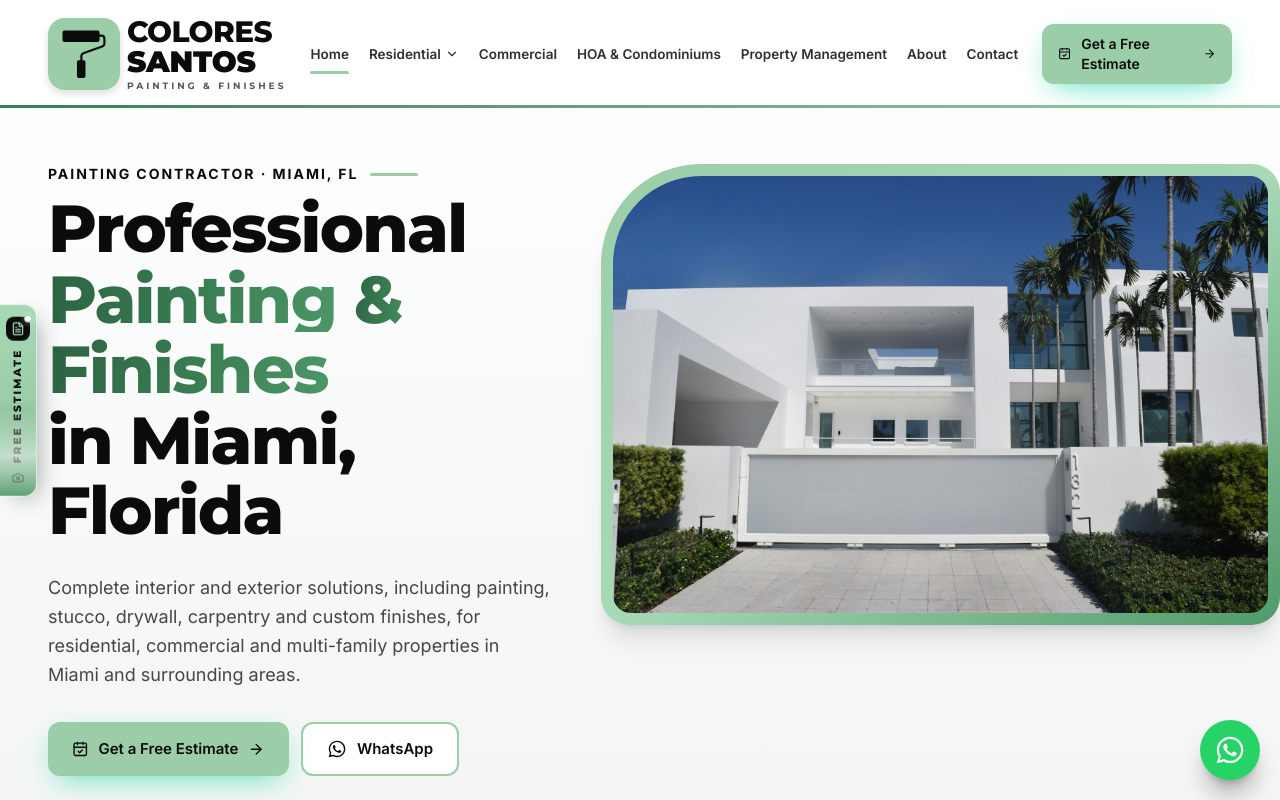
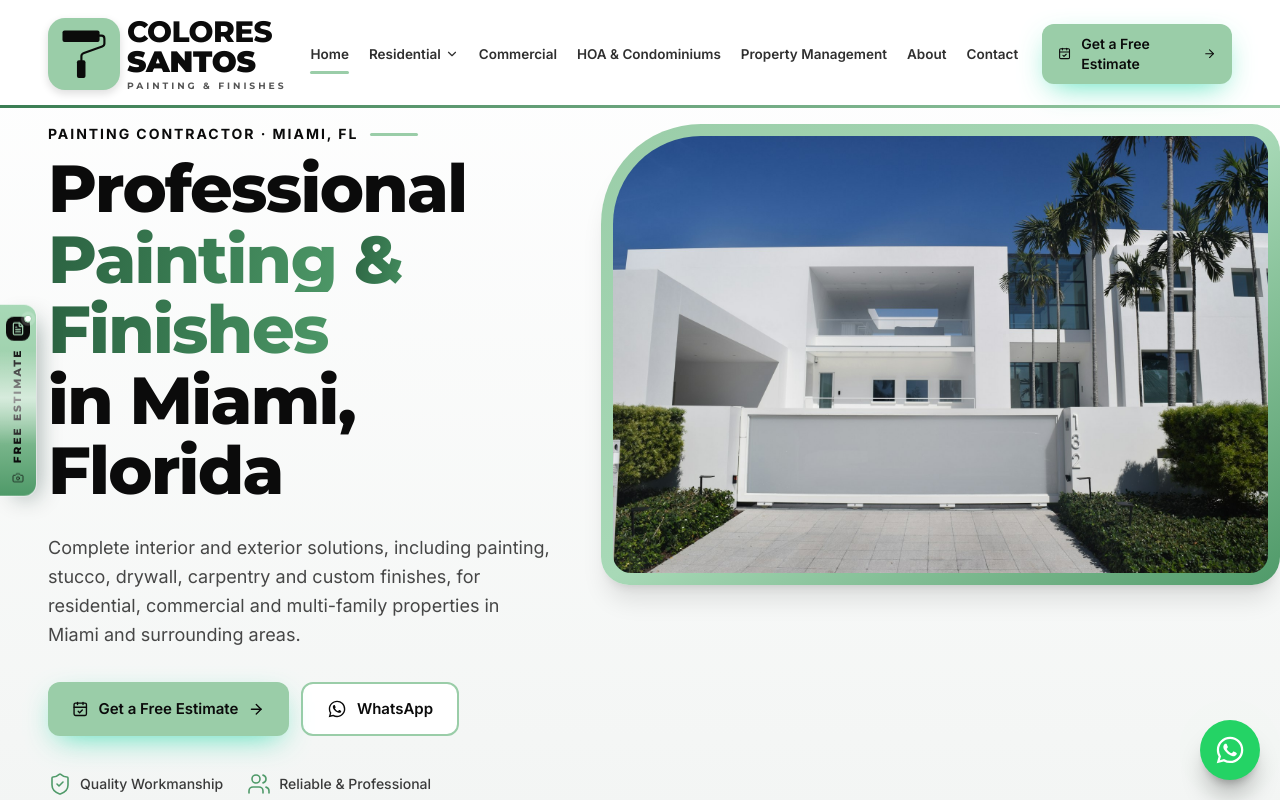
Before and after one commit to Guillemuhana/colores-santos, a React (Vite) app: page / in a window 1280 px wide. Shown: the top 800 px of the page. Built offline with nearby package versions, Linux system fonts and the light colour scheme.

Commit message:
Reduce space below header on homepage

```diff
--- a/src/components/sections.jsx
+++ b/src/components/sections.jsx
@@ -12,7 +12,7 @@ const wrap = 'mx-auto max-w-[1760px] px-5 md:px-8 xl:px-12 2xl:px-16'
 export function PageHero({ crumbs, eyebrow, title, green, intro, image, alt, children, tall = false }) {
   return (
     <section className="relative overflow-hidden bg-gradient-to-b from-white to-mist/60 pt-[92px] md:pt-[108px]">
-      <div className={`${wrap} grid items-start gap-8 py-10 lg:grid-cols-[minmax(0,1fr)_minmax(0,1.25fr)] lg:gap-12 lg:py-14 ${tall ? 'lg:min-h-[640px]' : 'lg:min-h-[560px]'}`}>
+      <div className={`${wrap} grid items-start gap-8 lg:grid-cols-[minmax(0,1fr)_minmax(0,1.25fr)] lg:gap-12 ${tall ? 'pt-4 pb-10 lg:min-h-[640px] lg:pt-4 lg:pb-14' : 'py-10 lg:min-h-[560px] lg:py-14'}`}>
         <div className="relative z-10 min-w-0">
           {crumbs && (
             <motion.nav aria-label="Breadcrumb" initial={{ opacity: 0 }} animate={{ opacity: 1 }} className="mb-6 flex flex-wrap items-center gap-1 text-sm font-semibold">
```
